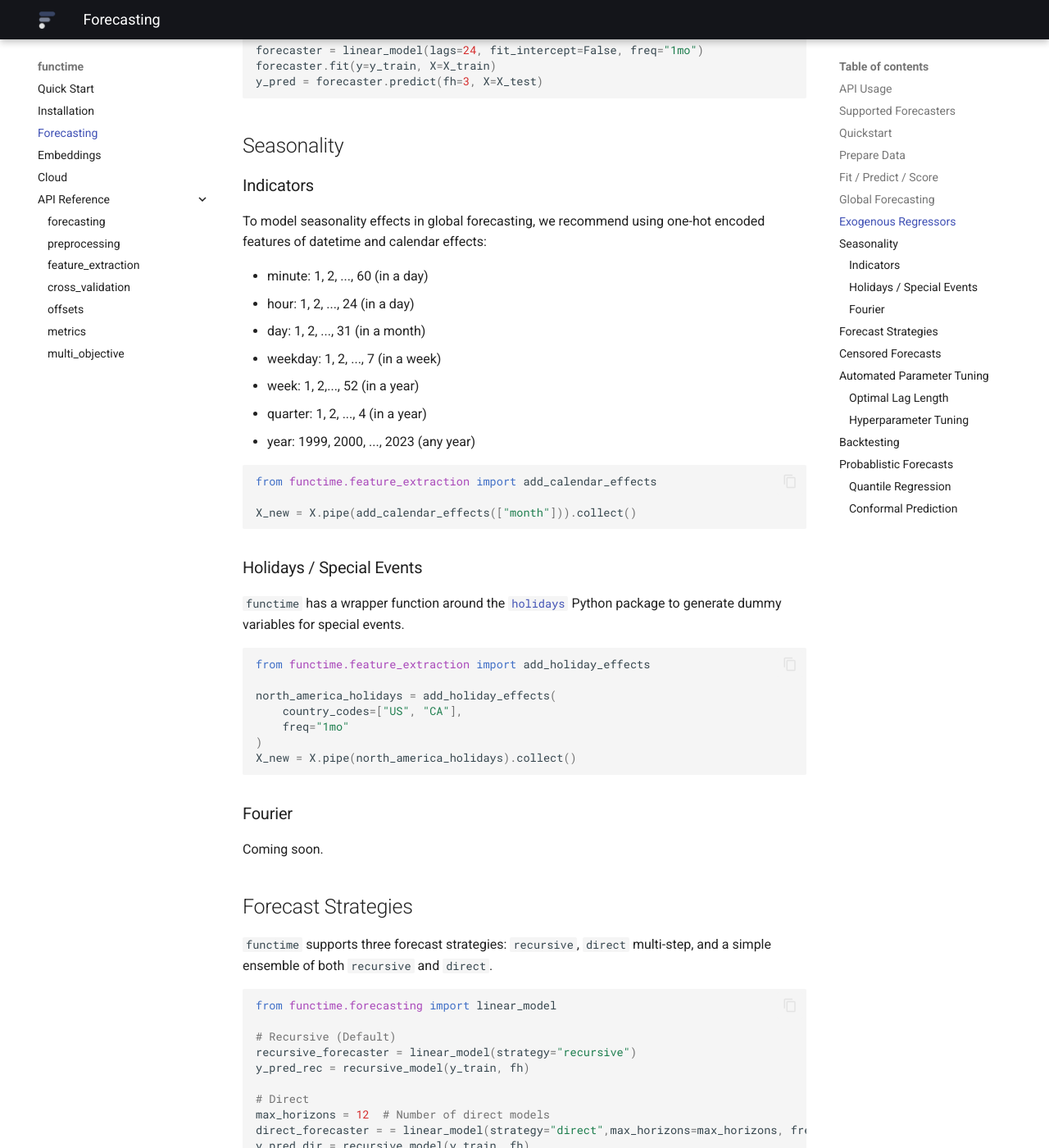
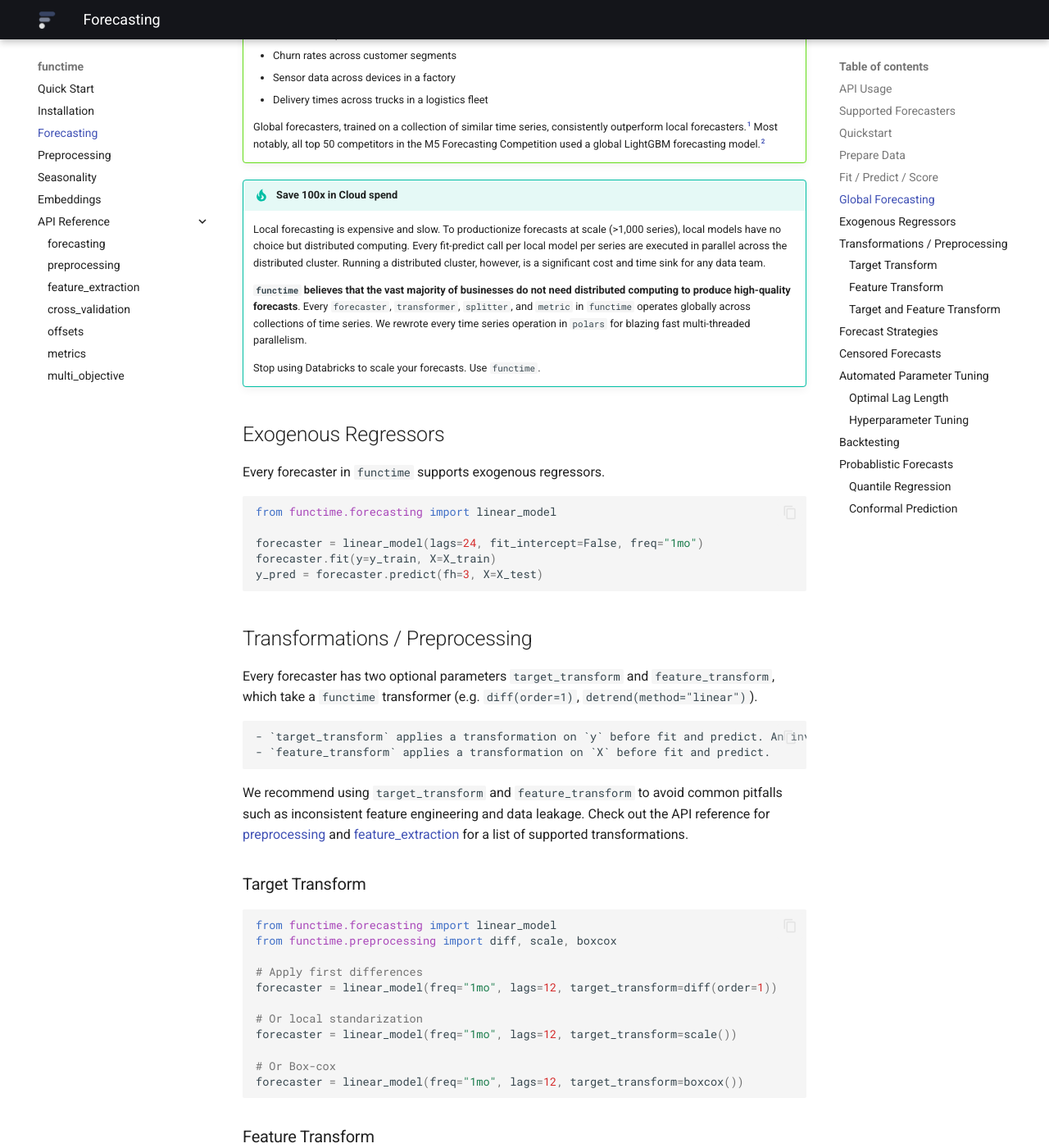
Before and after one commit to functime-org/functime, an MkDocs documentation site: the page built from docs/forecasting.md, in a window 1280 px wide and 1400 px high, scrolled down 4398 px. Shown: the whole window at 82% size. Built offline with MkDocs 1.6.1 and Material for MkDocs 9.7.7, drawn with Linux system fonts in a browser that asks for light colours; some of the changed text lies outside the part shown.

Commit message:
docs: Update writeup on transforms

````diff
--- a/docs/forecasting.md
+++ b/docs/forecasting.md
@@ -225,43 +228,66 @@
 y_pred = forecaster.predict(fh=3, X=X_test)
 ```
 
-## Seasonality
+## Transformations / Preprocessing
 
-### Indicators
+Every forecaster has two optional parameters `target_transform` and `feature_transform`, which take a `functime` transformer (e.g. `diff(order=1)`, `detrend(method="linear")`).
 
-To model seasonality effects in global forecasting, we recommend using one-hot encoded features of datetime and calendar effects:
+    - `target_transform` applies a transformation on `y` before fit and predict. An inverse transformation is then applied after predict to return the final forecast.
+    - `feature_transform` applies a transformation on `X` before fit and predict.
 
-  - minute: 1, 2, ..., 60 (in a day)
-  - hour: 1, 2, ..., 24 (in a day)
-  - day: 1, 2, ..., 31 (in a month)
-  - weekday: 1, 2, ..., 7 (in a week)
-  - week: 1, 2,..., 52 (in a year)
-  - quarter: 1, 2, ..., 4 (in a year)
-  - year: 1999, 2000, ..., 2023 (any year)
+We recommend using `target_transform` and `feature_transform` to avoid common pitfalls such as inconsistent feature engineering and data leakage.
+Check out the API reference for [preprocessing](/ref/preprocessing/) and [feature_extraction](/ref/feature-extraction/) for a list of supported transformations.
+
+### Target Transform
 
 ```python
-from functime.feature_extraction import add_calendar_effects
+from functime.forecasting import linear_model
+from functime.preprocessing import diff, scale, boxcox
 
-X_new = X.pipe(add_calendar_effects(["month"])).collect()
+# Apply first differences
+forecaster = linear_model(freq="1mo", lags=12, target_transform=diff(order=1))
+
+# Or local standarization
+forecaster = linear_model(freq="1mo", lags=12, target_transform=scale())
+
+# Or Box-cox
+forecaster = linear_model(freq="1mo", lags=12, target_transform=boxcox())
 ```
 
-### Holidays / Special Events
-
-`functime` has a wrapper function around the [`holidays`](https://pypi.org/project/holidays/) Python package to generate dummy variables for special events.
+### Feature Transform
 
 ```python
-from functime.feature_extraction import add_holiday_effects
+from functime.forecasting import linear_model
+from functime.feature_extraction import add_fourier_terms
+from functime.preprocessing import lag
 
-north_america_holidays = add_holiday_effects(
-    country_codes=["US", "CA"],
-    freq="1mo"
+# Include Fourier terms to model complex seasonality
+forecaster = linear_model(
+    freq="1mo",
+    lags=12,
+    feature_transform=add_fourier_terms(sp=12, K=3)
 )
-X_new = X.pipe(north_america_holidays).collect()
+
+# Create lags of exogenous regressors
+forecaster = linear_model(
+    freq="1mo",
+    lags=12,
+    feature_transform=lag(lags=[1,2,3])
+)
 ```
 
-### Fourier
+### Target and Feature Transform
 
-Coming soon.
+```python
+from functime.forecasting import linear_model
+
+forecaster = linear_model(
+    freq="1mo",
+    lags=12,
+    target_transform=scale(),
+    target_transform=add_fourier_terms(sp=12, K=3)
+)
+```
 
 ## Forecast Strategies
 
--- a/mkdocs.yml
+++ b/mkdocs.yml
@@ -38,8 +38,10 @@
   - Quick Start: index.md
   - Installation: installation.md
   - Forecasting: forecasting.md
+  - Preprocessing: preprocessing.md
+  - Seasonality: seasonality.md
   - Embeddings: embeddings.md
-  - Cloud: cloud.md
+  # - Developer Guide: develop.md
   - API Reference:
     - forecasting: ref/forecasting.md
     - preprocessing: ref/preprocessing.md
--- a/pyproject.toml
+++ b/pyproject.toml
@@ -36,7 +36,7 @@
     "numpy",
     "pandas",
     "plotly",
-    "polars==0.18.7",
+    "polars==0.18.11",
     "pyarrow",
     "pylance",
     "pynndescent==0.5.8",
````
Also changed, not shown: other parts of docs/forecasting.md (+5 -2 lines), README.md (+2 -2 lines), docs/cloud.md (deleted, +0 -16 lines), docs/index.md (+5 -3 lines), docs/installation.md (+17 -0 lines), docs/preprocessing.md (added, +101 -0 lines), docs/seasonality.md (added, +85 -0 lines), docs/img/functime_cli_usage.gif (renamed from static/gifs/functime_cli_usage.gif), static/images/functime_banner.png (deleted), 4 other files.
